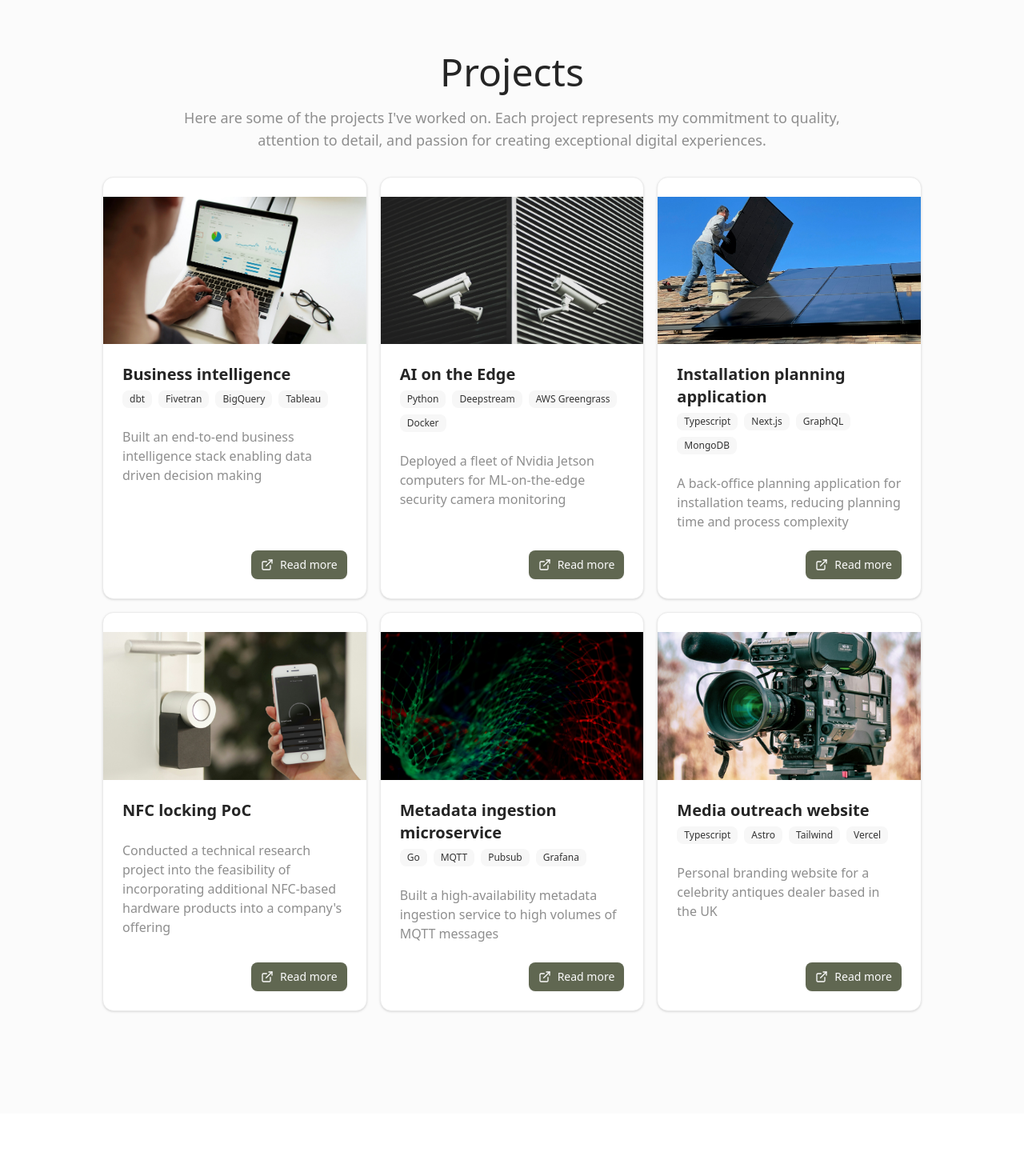
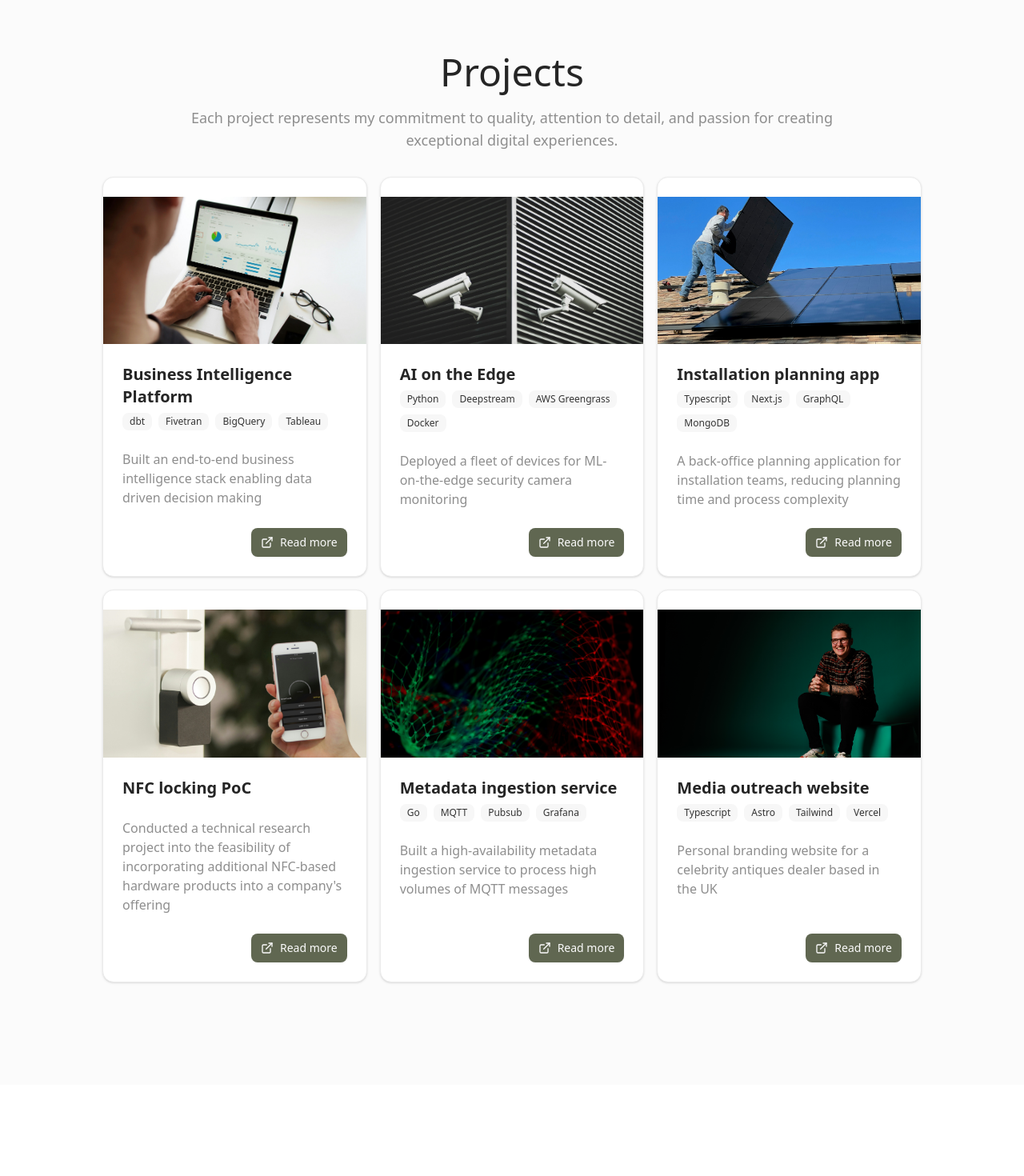
Before and after one commit to haydnjm/haydnjm-freelance-website, a Next.js app: page / in a window 1280 px wide. Shown: the part 1220-2690 px from the top of the page at 80% size. Built offline with nearby package versions, Linux system fonts and the light colour scheme; no server answers.

Commit message:
update blog nav button styling

```diff
--- a/src/app/page.tsx
+++ b/src/app/page.tsx
@@ -3,7 +3,7 @@ import ProjectCard from "@/components/project-card";
 import { Button } from "@/components/ui/button";
 import { EMAIL } from "@/constants";
 import elt from "@/images/elt-min.jpg";
-import filmCam from "@/images/film-cam-min.jpg";
+import james from "@/images/james.png";
 import metadata from "@/images/metadata-min.jpg";
 import securityCam from "@/images/security-cam-min.jpg";
 import smartLock from "@/images/smart-lock-min.jpg";
@@ -73,11 +73,11 @@ export default function Home() {
           id="about"
           className="p-container py-12 md:py-24 lg:py-32 relative overflow-hidden "
         >
-          <div className="flex flex-col items-center justify-center gap-4 mx-auto p-6 rounded-lg max-w-5xl text-center relative z-10 backdrop-blur-[8px] backdrop-filter">
+          <div className="max-w-5xl flex flex-col items-center justify-center gap-4 mx-auto p-6 text-center relative z-10">
             <h2 className="font-heading text-3xl leading-[1.1] sm:text-3xl md:text-5xl">
               About Me
             </h2>
-            <p className="max-w-[85%] leading-normal text-muted-foreground sm:text-lg sm:leading-7">
+            <p className="w-full md:max-w-[85%] leading-normal text-muted-foreground sm:text-lg sm:leading-7">
               I am an engineer and passionate product manager with more than
               eight years of experience building a wide range of digital
               products. I believe that truly effective technology comes from
@@ -97,14 +97,13 @@ export default function Home() {
               Projects
             </h2>
             <p className="max-w-[85%] leading-normal text-muted-foreground sm:text-lg sm:leading-7">
-              Here are some of the projects I&apos;ve worked on. Each project
-              represents my commitment to quality, attention to detail, and
-              passion for creating exceptional digital experiences.
+              Each project represents my commitment to quality, attention to
+              detail, and passion for creating exceptional digital experiences.
             </p>
           </div>
           <div className="mx-auto grid justify-center gap-4 sm:grid-cols-2 md:max-w-[64rem] md:grid-cols-3 mt-8">
             <ProjectCard
-              title="Business intelligence"
+              title="Business Intelligence Platform"
               description="Built an end-to-end business intelligence stack enabling data driven decision making"
               tags={["dbt", "Fivetran", "BigQuery", "Tableau"]}
               image={elt}
@@ -112,13 +111,13 @@ export default function Home() {
             />
             <ProjectCard
               title="AI on the Edge"
-              description="Deployed a fleet of Nvidia Jetson computers for ML-on-the-edge security camera monitoring"
+              description="Deployed a fleet of devices for ML-on-the-edge security camera monitoring"
               tags={["Python", "Deepstream", "AWS Greengrass", "Docker"]}
               image={securityCam}
               link="/case-studies/ai-on-the-edge"
             />
             <ProjectCard
-              title="Installation planning application"
+              title="Installation planning app"
               description="A back-office planning application for installation teams, reducing planning time and process complexity"
               tags={["Typescript", "Next.js", "GraphQL", "MongoDB"]}
               image={solarPanels}
@@ -132,8 +131,8 @@ export default function Home() {
               link="/case-studies/nfc-lock-poc"
             />
             <ProjectCard
-              title="Metadata ingestion microservice"
-              description="Built a high-availability metadata ingestion service to high volumes of MQTT messages"
+              title="Metadata ingestion service"
+              description="Built a high-availability metadata ingestion service to process high volumes of MQTT messages"
               tags={["Go", "MQTT", "Pubsub", "Grafana"]}
               image={metadata}
               link="/case-studies/metadata-ingestion-service"
@@ -142,7 +141,7 @@ export default function Home() {
               title="Media outreach website"
               description="Personal branding website for a celebrity antiques dealer based in the UK"
               tags={["Typescript", "Astro", "Tailwind", "Vercel"]}
-              image={filmCam}
+              image={james}
               link="/case-studies/james-broad-media"
             />
           </div>
--- a/src/components/blog-nav.tsx
+++ b/src/components/blog-nav.tsx
@@ -10,28 +10,32 @@ const BlogNav = ({
   next?: { title: string; slug: string };
 }) => {
   return (
-    <div className="flex justify-between">
+    <div className="flex flex-wrap gap-4 justify-between">
       {previous ? (
+        <div className="w-full sm:w-64">
           <Link href={previous.slug}>
-          <div className="rounded-md border p-2 w-48 md:w-64 hover:scale-105 transition-all duration-300">
+            <div className="rounded-md border w-full p-2 hover:scale-105 transition-all duration-300">
               <p>{previous.title}</p>
               <p className="text-xs text-gray-600">
                 <ArrowLeft className="w-4 h-4 inline" /> Go to previous post
               </p>
             </div>
           </Link>
+        </div>
       ) : (
         <div className="flex-1" />
       )}
       {next && (
+        <div className="w-full sm:w-64 text-right">
           <Link href={next.slug}>
-          <div className="rounded-md border p-2 w-48 md:w-64 hover:scale-105 transition-all duration-300">
+            <div className="rounded-md border p-2 hover:scale-105 transition-all duration-300">
               <p>{next.title}</p>
               <p className="text-xs text-gray-600">
                 Go to next post <ArrowRight className="w-4 h-4 inline" />
               </p>
             </div>
           </Link>
+        </div>
       )}
     </div>
   );
```
Also changed, not shown: src/images/james.png (added). Lines whose indentation alone changed are shown as unchanged.
